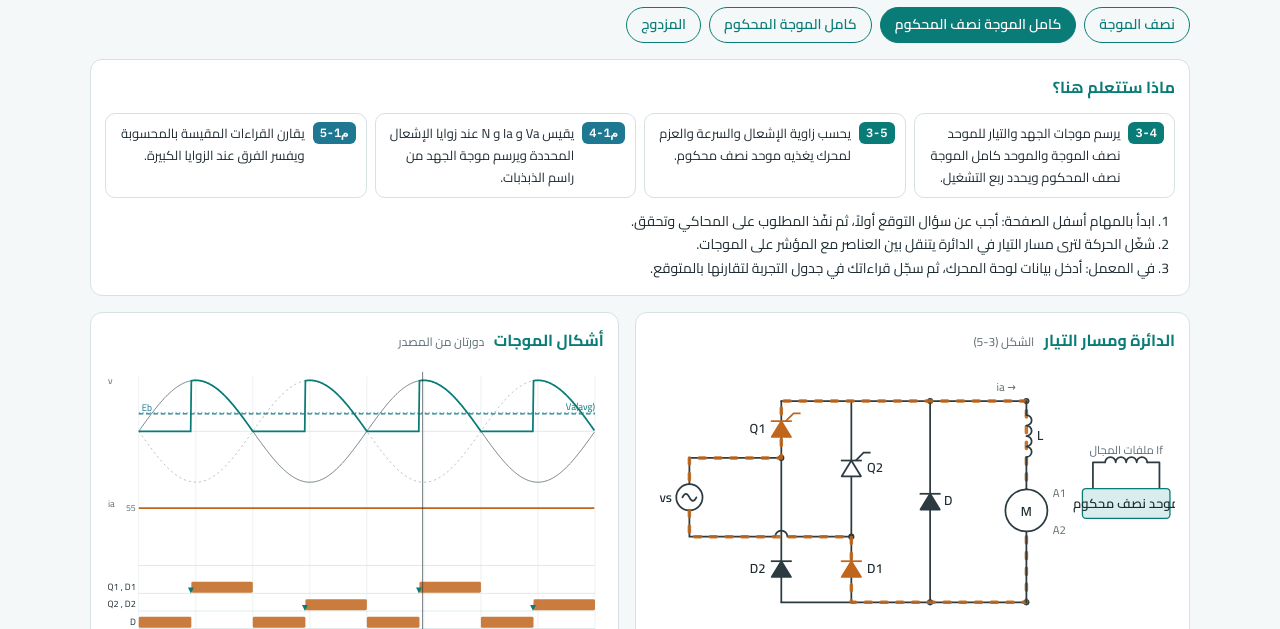
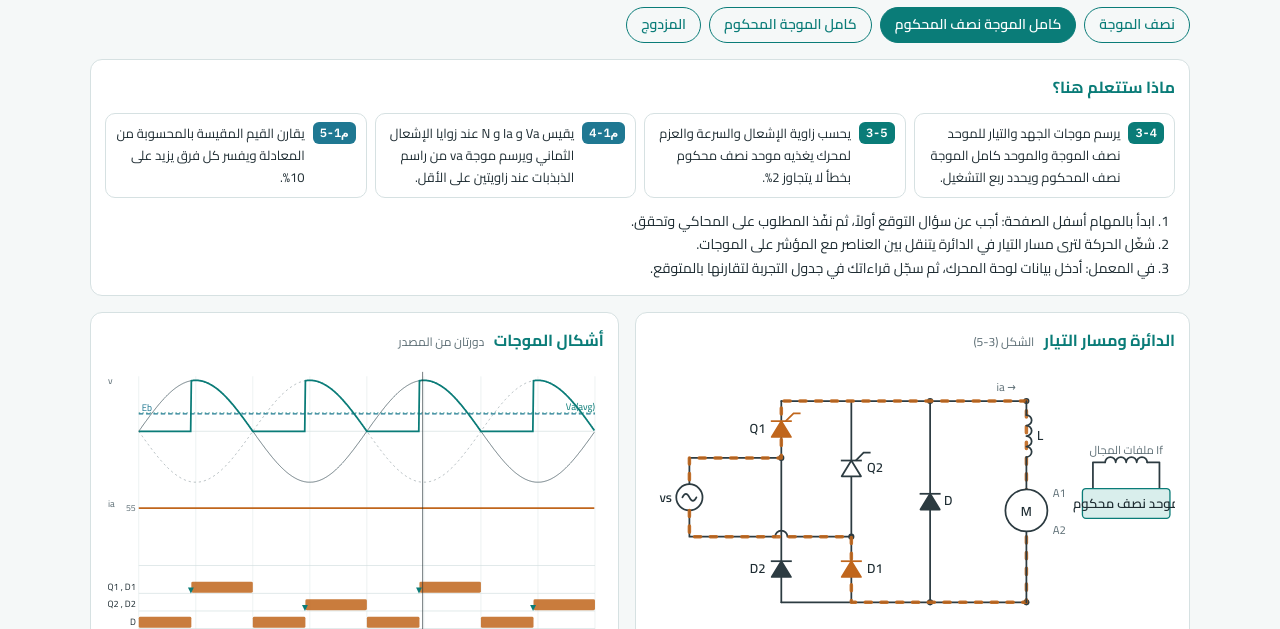
Before and after one commit to saudalrsheadi-code/Portifoi, a plain HTML site: page 242/sp.html in a window 1280 px wide. Shown: the part 129-758 px from the top of the page. Drawn offline with Linux system fonts and the light colour scheme.

Commit message:
Align 242 simulator objective texts with the rewritten SMART objectives
Co-Authored-By: Claude Opus 5.5 <noreply@anthropic.com>
Claude-Session: https://claude.ai/code/session_012yT3ASg5Xov3aMqiTLireN

```diff
--- a/242/sp.html
+++ b/242/sp.html
@@ -425,13 +425,13 @@ const sv = (tag, attrs, parent, txt) => { const e = document.createElementNS(NS,
 const OBJ = {
   '3-3': 'يرسم الدائرة الأساسية للتدوير بالموحدات المحكومة ويحدد دور ملف التنعيم وموحد المجال.',
   '3-4': 'يرسم موجات الجهد والتيار للموحد نصف الموجة والموحد كامل الموجة نصف المحكوم ويحدد ربع التشغيل.',
-  '3-5': 'يحسب زاوية الإشعال والسرعة والعزم لمحرك يغذيه موحد نصف محكوم.',
+  '3-5': 'يحسب زاوية الإشعال والسرعة والعزم لمحرك يغذيه موحد نصف محكوم بخطأ لا يتجاوز 2%.',
   '3-6': 'يشرح عمل الموحد كامل الموجة المحكوم ويفسر الجهد السالب عند α > 90° وإعادة التوليد.',
-  '3-7': 'يحسب السرعة والعزم وزاوية الإشعال والقدرة المستردة للمصدر للموحد المحكوم كلياً.',
+  '3-7': 'يحسب السرعة والعزم وزاوية الإشعال والقدرة المستردة للمصدر للموحد المحكوم كلياً بخطأ لا يتجاوز 2%.',
   '3-11': 'يحدد الموحد العامل وزاوية إشعاله في كل ربع من الأرباع الأربعة للموحد المزدوج.',
-  '3-12': 'يختار الموحد المناسب بحسب أرباع التشغيل المطلوبة.',
-  'م1-4': 'يقيس Va وIa وN عند زوايا الإشعال المحددة ويرسم موجة الجهد من راسم الذبذبات.',
-  'م1-5': 'يقارن القراءات المقيسة بالمحسوبة ويفسر الفرق عند الزوايا الكبيرة.'
+  '3-12': 'يختار الموحد المناسب بحسب أرباع التشغيل المطلوبة ويعلل اختياره.',
+  'م1-4': 'يقيس Va وIa وN عند زوايا الإشعال الثماني ويرسم موجة va من راسم الذبذبات عند زاويتين على الأقل.',
+  'م1-5': 'يقارن القيم المقيسة بالمحسوبة من المعادلة ويفسر كل فرق يزيد على 10%.'
 };
 const MODES = {
   half: { t: 'الموحد الأحادي الوجه نصف الموجة', lead: 'ثايرستور واحد Q ودايود حذافة D على المنتج، وموحد نصف محكوم في دائرة المجال. الجهد على المنتج موجب دائماً، فيعمل في ربع واحد.', objs: ['3-3', '3-4'], sub: 'الشكل (3-3)' },
```
Also changed, not shown: docs/242/sp.html (+5 -5 lines).
